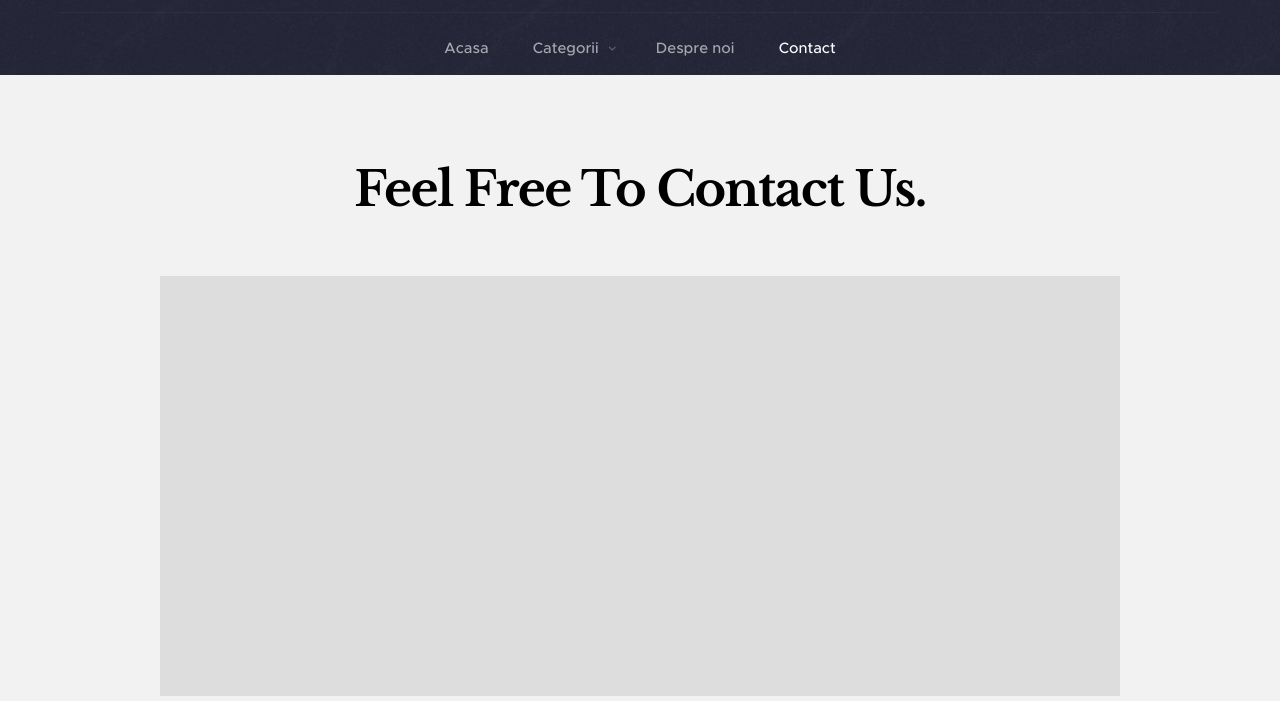
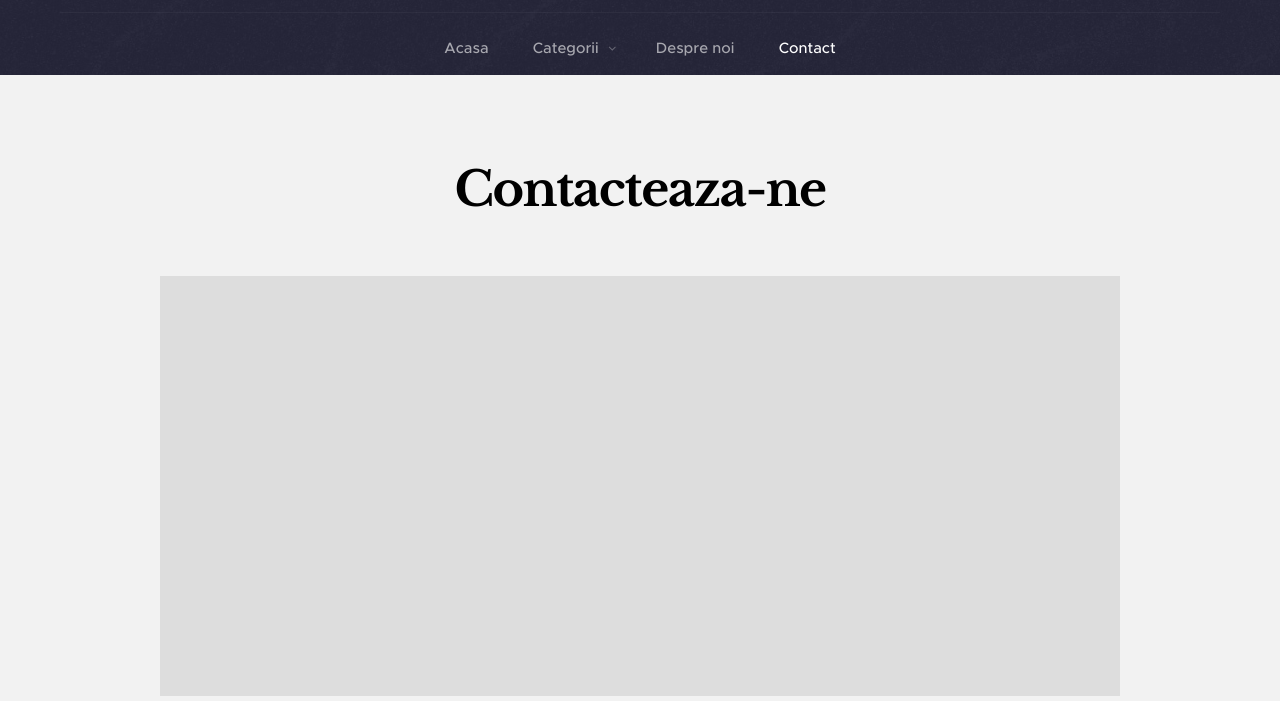
Before and after one commit to queky18/queky18.github.io, a plain HTML site: page contact.html in a window 1280 px wide. Shown: the part 99-800 px from the top of the page. Drawn offline with Linux system fonts and the light colour scheme; some packages are replaced by stand-ins of ours.

Commit message:
Update contact.html

```diff
--- a/contact.html
+++ b/contact.html
@@ -120,7 +120,7 @@
 
             <div class="s-content__header col-full">
                 <h1 class="s-content__header-title">
-                    Feel Free To Contact Us.
+                    Contacteaza-ne
                 </h1>
             </div> <!-- end s-content__header -->
 
```
